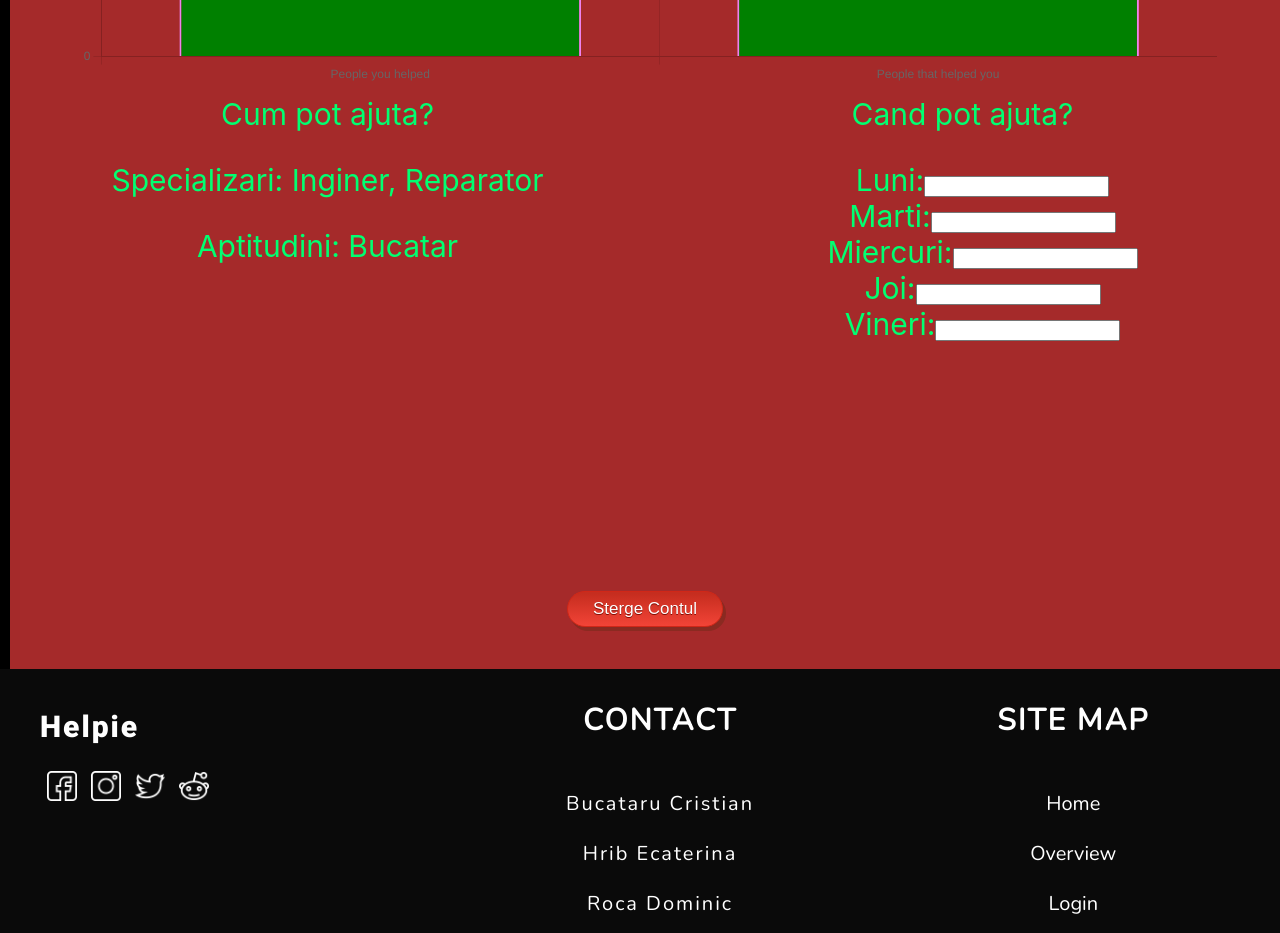
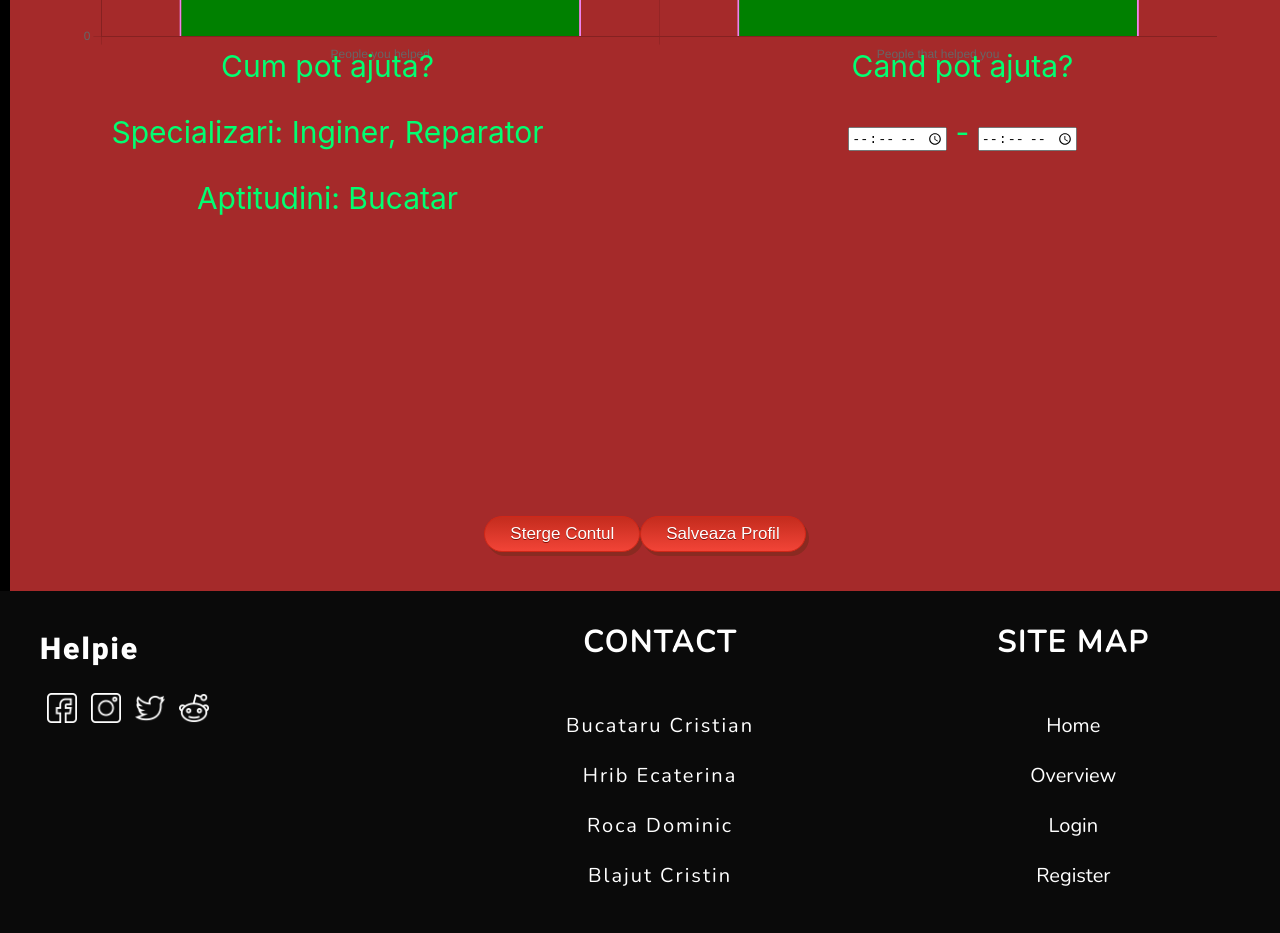
Before and after one commit to cristibctr/FrontEnd-Team2, a React (Create React App) app: page /profile in a window 1280 px wide. Shown: the part 1040-1973 px from the top of the page. Built offline with nearby package versions, Linux system fonts and the light colour scheme.

Commit message:
Add files via upload

```diff
--- a/src/Profile.js
+++ b/src/Profile.js
@@ -34,7 +34,7 @@ const Profile = () => {
                 </div>
                 <div class="detalii">
                     <div></div>
-                    <div> Varsta: </div>
+                    <div> Distanta maxima: </div>
                     <div> <input /> </div>
                     <div></div>
                 </div>
@@ -87,36 +87,14 @@ const Profile = () => {
 
                     <div id="disponibilitate">
                         <p> Cand pot ajuta? </p>
-                        <div id="orar">
-                            <ul id="lista">
-                                <li>
-                                    Luni:
-                                    <input />
-                                </li>
-                                <li>
-                                    Marti:
-                                    <input />
-                                </li>
-                                <li>
-                                    Miercuri:
-                                    <input />
-                                </li>
-                                <li>
-                                    Joi:
-                                    <input />
-                                </li>
-                                <li>
-                                    Vineri:
-                                    <input />
-                                </li>
-                            </ul>
-                        </div>
+                        <input type="time"/> - <input type="time"/>
                     </div>
 
                 </div>
 
                 <div id="centerx2Profile">
                     <div id="stergereCont"> Sterge Contul </div>
+                    <div id="stergereCont"> Salveaza Profil </div>
                 </div>
 
             </div>
```
